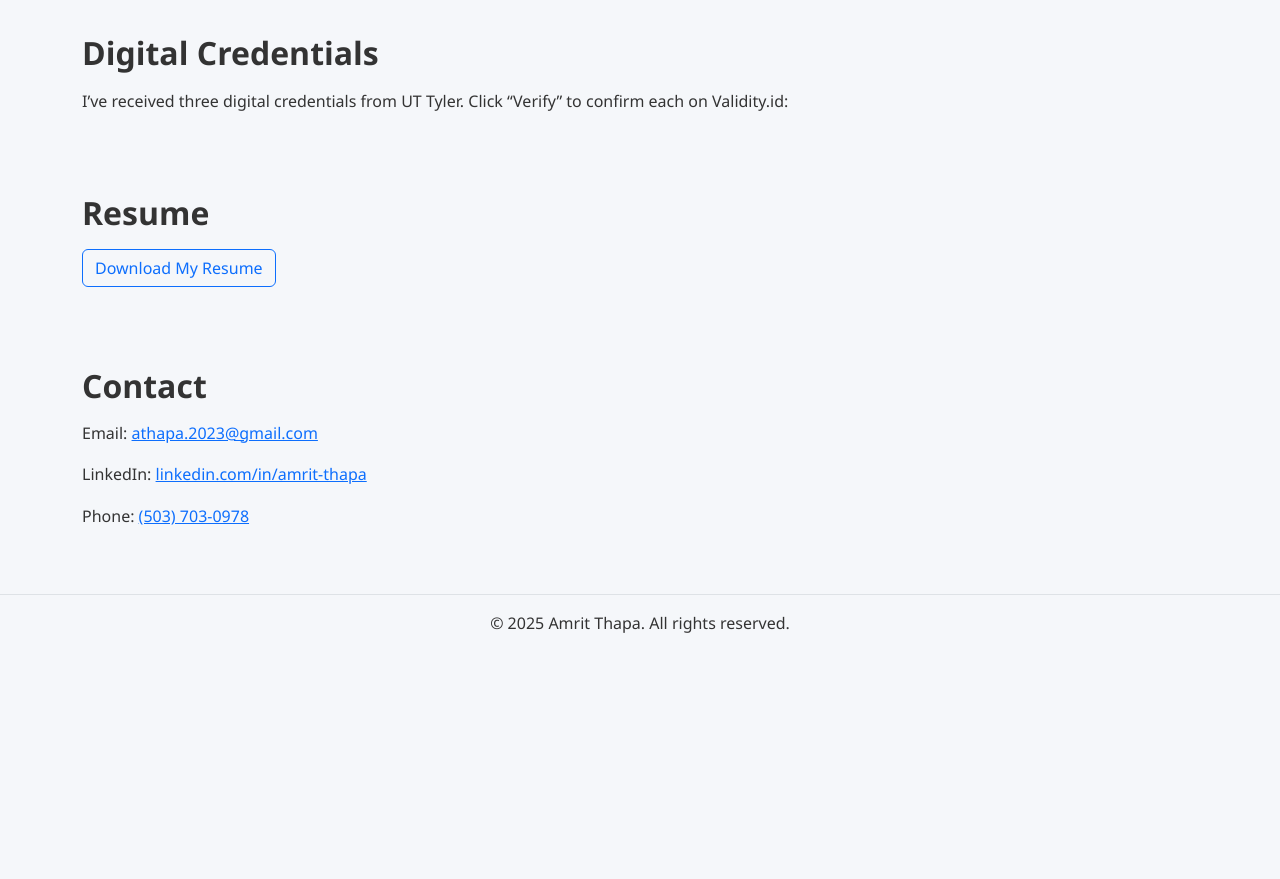
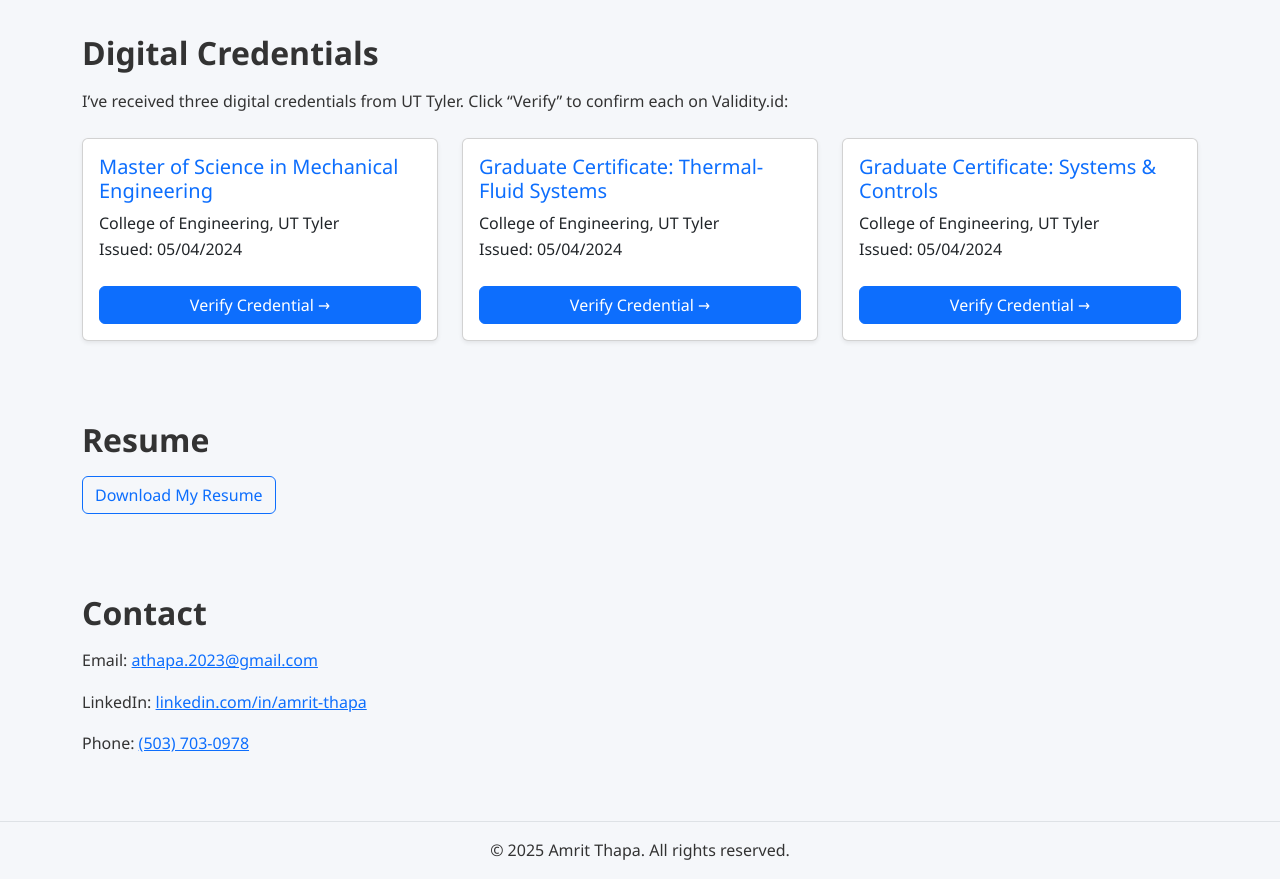
Before and after one commit to Thapa25/amritthapa.github.io, a plain HTML site: page index.html in a window 1280 px wide. Shown: the part 1200-2079 px from the top of the page. Before the commit the page ends 1852 px from the top, so only its background shows below. Drawn offline with nearby package versions, Linux system fonts and the light colour scheme.

Commit message:
update index

```diff
--- a/index.html
+++ b/index.html
@@ -185,14 +185,41 @@
     </div>
   </div>
 
-  <!-- Digital Credentials -->
+ <!-- Digital Credentials -->
   <section id="digital-credentials" class="container py-4" data-aos="fade-up">
     <h2 class="section-title">Digital Credentials</h2>
     <p class="mb-4">I’ve received three digital credentials from UT Tyler. Click “Verify” to confirm each on Validity.id:</p>
     <div class="row g-4">
-      <!-- Cards omitted for brevity -->
+      <div class="col-12 col-md-4">
+        <div class="card h-100 shadow-sm">
+          <div class="card-body d-flex flex-column">
+            <h5 class="card-title">Master of Science in Mechanical Engineering</h5>
+            <p class="card-text mb-4">College of Engineering, UT Tyler<br>Issued: 05/04/2024</p>
+            <a href="https://validity.id/lookup-qr?first=Amrit&last=Thapa&birth=09161997&school=UTTyler&year=2024" target="_blank" class="btn btn-primary mt-auto">Verify Credential →</a>
+          </div>
+        </div>
+      </div>
+      <div class="col-12 col-md-4">
+        <div class="card h-100 shadow-sm">
+          <div class="card-body d-flex flex-column">
+            <h5 class="card-title">Graduate Certificate: Thermal-Fluid Systems</h5>
+            <p class="card-text mb-4">College of Engineering, UT Tyler<br>Issued: 05/04/2024</p>
+            <a href="https://validity.id/lookup-qr?first=Amrit&last=Thapa&birth=09161997&school=UTTyler&year=2024" target="_blank" class="btn btn-primary mt-auto">Verify Credential →</a>
+          </div>
+        </div>
+      </div>
+      <div class="col-12 col-md-4">
+        <div class="card h-100 shadow-sm">
+          <div class="card-body d-flex flex-column">
+            <h5 class="card-title">Graduate Certificate: Systems &amp; Controls</h5>
+            <p class="card-text mb-4">College of Engineering, UT Tyler<br>Issued: 05/04/2024</p>
+            <a href="https://validity.id/lookup-qr?first=Amrit&last=Thapa&birth=09161997&school=UTTyler&year=2024" target="_blank" class="btn btn-primary mt-auto">Verify Credential →</a>
+          </div>
+        </div>
+      </div>
     </div>
   </section>
+
 
   <!-- Resume -->
   <section id="resume" class="container py-4" data-aos="fade-up">
```
